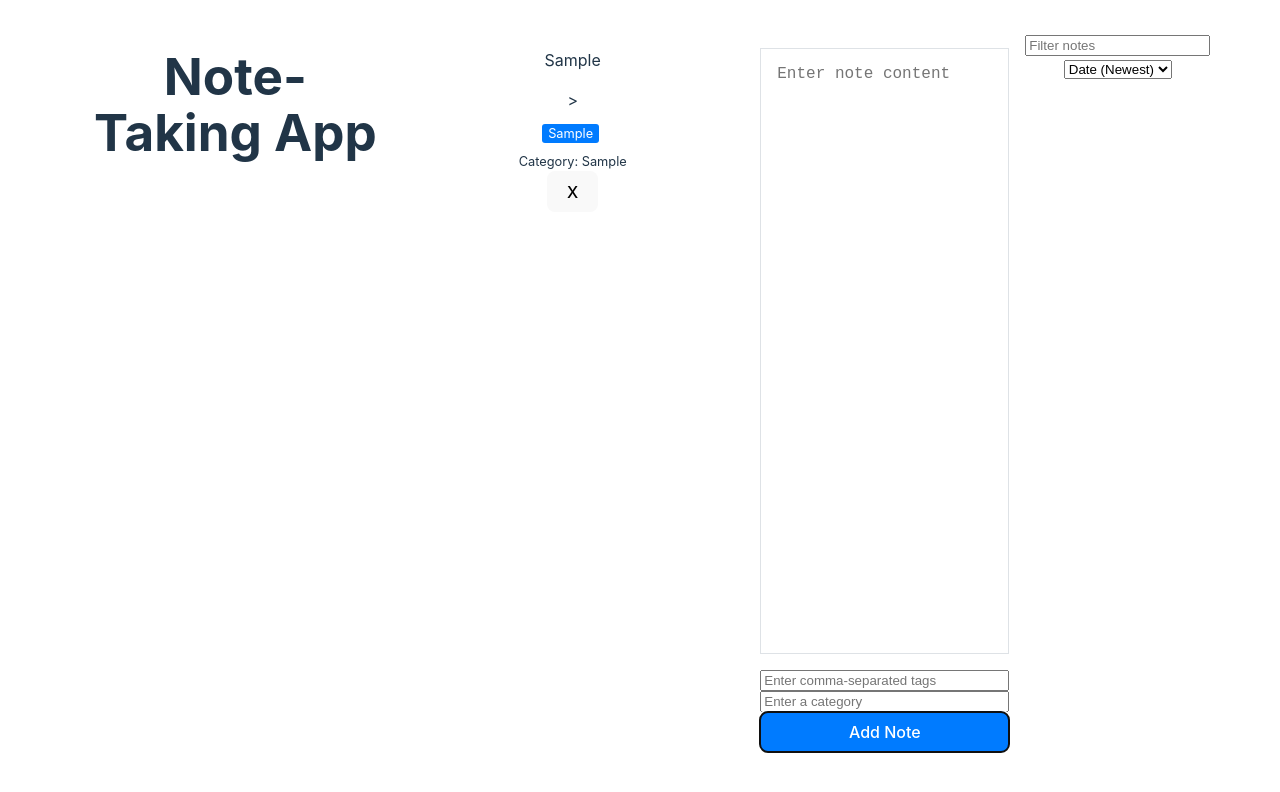
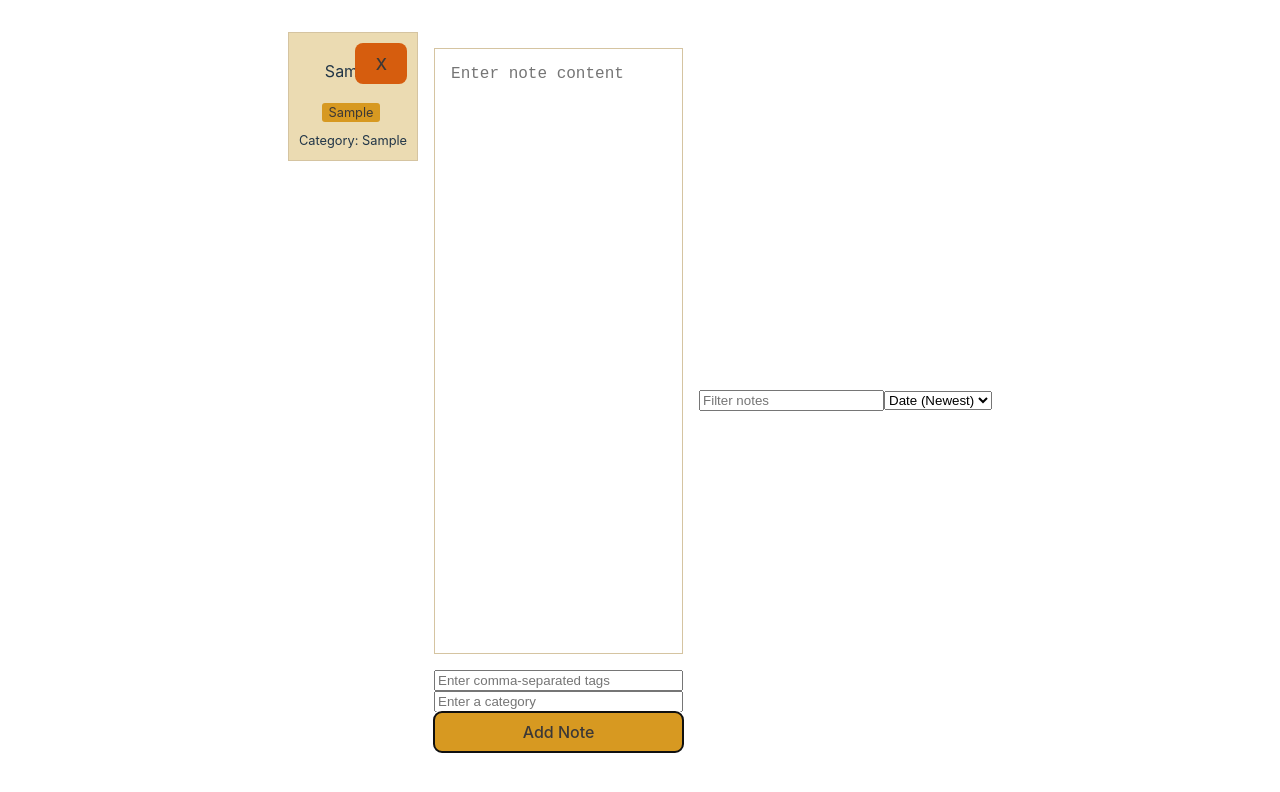
Before and after one commit to temavasilev/note-taker, a Svelte app: page / in a window 1280 px wide. Both pictures are taken after typing "Sample", "Sample", "Sample" into the empty fields and a click on the button "Add Note". Shown: the top 792 px of the page. Built offline with nearby package versions, Linux system fonts and the light colour scheme.

Commit message:
Added local storage for persistence

```diff
--- a/src/App.svelte
+++ b/src/App.svelte
@@ -1,11 +1,8 @@
-<!-- Import the writable store and NotesList component -->
 <script lang="ts">
-  import { writable } from 'svelte/store';
+  import { writable, derived } from 'svelte/store';
   import NotesList from './NotesList.svelte';
   import { v4 as uuid } from 'uuid';
-
-  import { derived } from 'svelte/store';
-
+  import Note from './Note.svelte';
 
   type NoteType = {
     id: string;
@@ -17,15 +14,15 @@
   let filterQuery: string = '';
   let sortBy: string = 'date-desc';
 
-  // Variable to hold the new note content
   let newNoteContent: string = '';
   let newNoteTags: string = '';
   let newNoteCategory: string = '';
 
-  // Create a writable store to hold the list of notes
-  const notes = writable([]);
+// Load notes from local storage or initialize an empty array if not found
+const storedNotes = localStorage.getItem('notes');
+const notes = writable(storedNotes ? JSON.parse(storedNotes) : []);
 
-  // Function to add a new note to the notes store
+
 function addNote() {
   if (newNoteContent) {
     const tagsArray = newNoteTags
@@ -37,14 +34,23 @@
       {
         id: uuid(),
         content: newNoteContent,
-        tags: tagsArray, // use parsed tags array
-        category: newNoteCategory, // include category
+        tags: tagsArray,
+        category: newNoteCategory,
       },
     ];
+
+    // Save notes to local storage
+    localStorage.setItem('notes', JSON.stringify($notes));
+
     newNoteContent = '';
     newNoteTags = '';
     newNoteCategory = '';
   }
+}
+
+  function removeNoteById(id: string) {
+    $notes = $notes.filter((n: NoteType) => n.id !== id);
+    localStorage.setItem('notes', JSON.stringify($notes));
   }
 
   const sortedFilteredNotes = derived(notes, ($notes: NoteType[]) => {
@@ -75,12 +81,10 @@ const sortedFilteredNotes = derived(notes, ($notes: NoteType[]) => {
 
 <!-- Main app layout -->
 <main>
-  <h1>Note-Taking App</h1>
   <div class="app-container">
     <NotesList
     bind:notes={$sortedFilteredNotes}
-      on:removeNote={(event) =>
-        ($notes = $notes.filter((n) => n.id !== event.detail.id))}
+    {removeNoteById}
   />
     <div class="note-editor">
       <textarea bind:value={newNoteContent} placeholder="Enter note content"></textarea>
@@ -111,10 +115,14 @@ const sortedFilteredNotes = derived(notes, ($notes: NoteType[]) => {
   </div>
 </main>
 
+<!-- Add the existing styles here -->
+
 <style>
 body {
   margin: 0;
   font-family: Arial, sans-serif;
+  background-color: #fbf1c7;
+  color: #3c3836;
 }
 
 main {
@@ -129,14 +137,23 @@ const sortedFilteredNotes = derived(notes, ($notes: NoteType[]) => {
 .app-container {
   display: flex;
   flex-direction: row;
-    flex-grow: 1;
+  flex: 1 0 auto;
   height: calc(100vh - 3rem); /* Subtract header height */
   width: 100%; /* Add full width */
 }
 
+.controls {
+  display: flex;
+  flex-direction: row;
+  align-items: center;
+  justify-content: space-between;
+  width: 100%;
+  margin-bottom: 1rem;
+}
+
 .notes-list {
   width: 30%;
-    border-right: 1px solid #dee2e6;
+  border-right: 1px solid #d5c4a1;
   overflow-y: auto;
   height: 100%;
   padding: 1rem;
@@ -154,9 +171,9 @@ const sortedFilteredNotes = derived(notes, ($notes: NoteType[]) => {
 }
 
 .note-editor textarea {
-    flex-grow: 1;
+  flex: 1 0 auto;
   resize: none;
-    border: 1px solid #dee2e6;
+  border: 1px solid #d5c4a1;
   padding: 1rem;
   font-size: 1rem;
   margin-bottom: 1rem;
@@ -165,33 +182,15 @@ const sortedFilteredNotes = derived(notes, ($notes: NoteType[]) => {
 button {
   padding: 10px 20px;
   font-size: 1rem;
-    background-color: #007bff;
-    color: white;
+  background-color: #d79921;
+  color: #3c3836;
   border: none;
   cursor: pointer;
   margin-bottom: 1rem;
 }
 
 button:hover {
-    background-color: #0056b3;
+  background-color: #b57614;
 }
 
-  .note {
-    padding: 10px;
-    background-color: #f8f9fa;
-    border: 1px solid #dee2e6;
-    margin-bottom: 1rem;
-    position: relative;
-  }
-
-  .note button {
-    position: absolute;
-    top: 10px;
-    right: 10px;
-    background-color: #dc3545;
-  }
-
-  .note button:hover {
-    background-color: #bd2130;
-  }
 </style>
--- a/src/Note.svelte
+++ b/src/Note.svelte
@@ -3,16 +3,13 @@
     import { createEventDispatcher } from 'svelte';
     import MarkdownIt from 'markdown-it';
 
-    // Exported props for this component
     export let id: string;
     export let content: string;
     export let tags: string[];
     export let category: string;
 
-    // Create a custom event dispatcher
     const dispatch = createEventDispatcher();
 
-    // Function to dispatch a custom 'removeNote' event with the note ID
     function removeNote() {
       dispatch('removeNote', { id });
     }
@@ -22,12 +19,11 @@
     function parseMarkdown(content: string) {
       return md.render(content);
     }
-
   </script>
 
   <!-- Display the note content and a remove button -->
   <div class="note">
-    <div class="note-content">{@html parseMarkdown(content)}></div>
+    <div class="note-content">{@html parseMarkdown(content)}</div>
     <div class="note-tags">
       {#each tags as tag}
         <span class="tag">{tag}</span>
@@ -40,14 +36,37 @@
   </div>
 
   <style>
-    /* ... */
+ .note {
+  padding: 10px;
+  background-color: #ebdbb2;
+  border: 1px solid #d5c4a1;
+  margin-bottom: 1rem;
+  position: relative;
+}
+
+.note button {
+  position: absolute;
+  top: 10px;
+  right: 10px;
+  background-color: #d65d0e;
+  color: #3c3836;
+}
+
+.note button:hover {
+  background-color: #b14a00;
+}
+
+.note-content {
+  margin-top: 0.5rem;
+}
+
 .note-tags {
   margin-top: 0.5rem;
 }
 
 .tag {
-      background-color: #007bff;
-      color: white;
+  background-color: #d79921;
+  color: #3c3836;
   padding: 2px 6px;
   border-radius: 3px;
   font-size: 0.8rem;
--- a/src/NotesList.svelte
+++ b/src/NotesList.svelte
@@ -1,38 +1,32 @@
-<!-- Import the Note component and onMount lifecycle function -->
 <script lang="ts">
-    import { onMount } from 'svelte';
     import Note from './Note.svelte';
 
-    // Exported prop for the list of notes
-    export let notes: { id: string; content: string }[];
+    export let notes: { id: string; content: string; tags: string[]; category: string }[];
 
-    // Initialize notes on component mount
-    onMount(() => {
-      if (!notes) {
-        notes = [];
-      }
-    });
+    export let removeNoteById: (id: string) => void;
   </script>
 
   <!-- Display the list of notes using the Note component -->
   <div class="notes-list">
     <div class="notes-container">
-        {#each notes as note (note.id)}
-        <Note
-          {...note}
-          on:removeNote={(event) => (notes = notes.filter((n) => n.id !== event.detail.id))}
+      {#each notes as note (note.id)}
+        <Note {...note}
+        on:removeNote={() => removeNoteById(note.id)}
         />
       {/each}
     </div>
   </div>
 
+  <!-- Add the existing styles here -->
+
   <style>
     .notes-list {
-      width: 100%;
+    width: 100%;
     }
 
     .notes-container {
-      max-height: 100%;
-      overflow-y: auto;
+    max-height: 100%;
+    overflow-y: auto;
     }
+
   </style>
```
Lines whose indentation alone changed are shown as unchanged.
